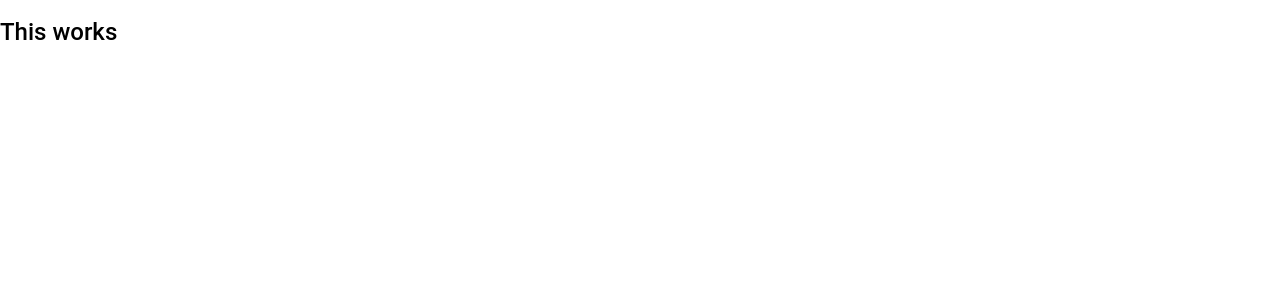
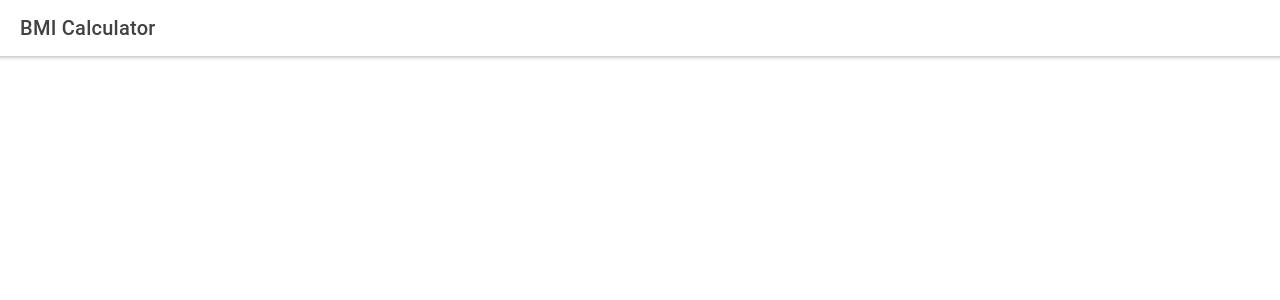
Before and after one commit to JamesDrysdale/Health_App, a React (Create React App) app: page / in a window 1280 px wide. Shown: the top 300 px of the page. Built offline with nearby package versions, Linux system fonts and the light colour scheme.

Commit message:
Title defined

```diff
--- a/src/App.tsx
+++ b/src/App.tsx
@@ -1,4 +1,4 @@
-import { IonApp } from '@ionic/react';
+import { IonApp, IonHeader, IonContent, IonToolbar, IonTitle } from '@ionic/react';
 
 /* Core CSS required for Ionic components to work properly */
 import '@ionic/react/css/core.css';
@@ -21,7 +21,12 @@ import './theme/variables.css';
 
 const App: React.FC = () => (
   <IonApp>
-    <h2>This works</h2>
+    <IonHeader>
+      <IonToolbar>
+        <IonTitle>BMI Calculator</IonTitle>
+      </IonToolbar>
+    </IonHeader>
+    <IonContent></IonContent>
   </IonApp>
 );
 
```
